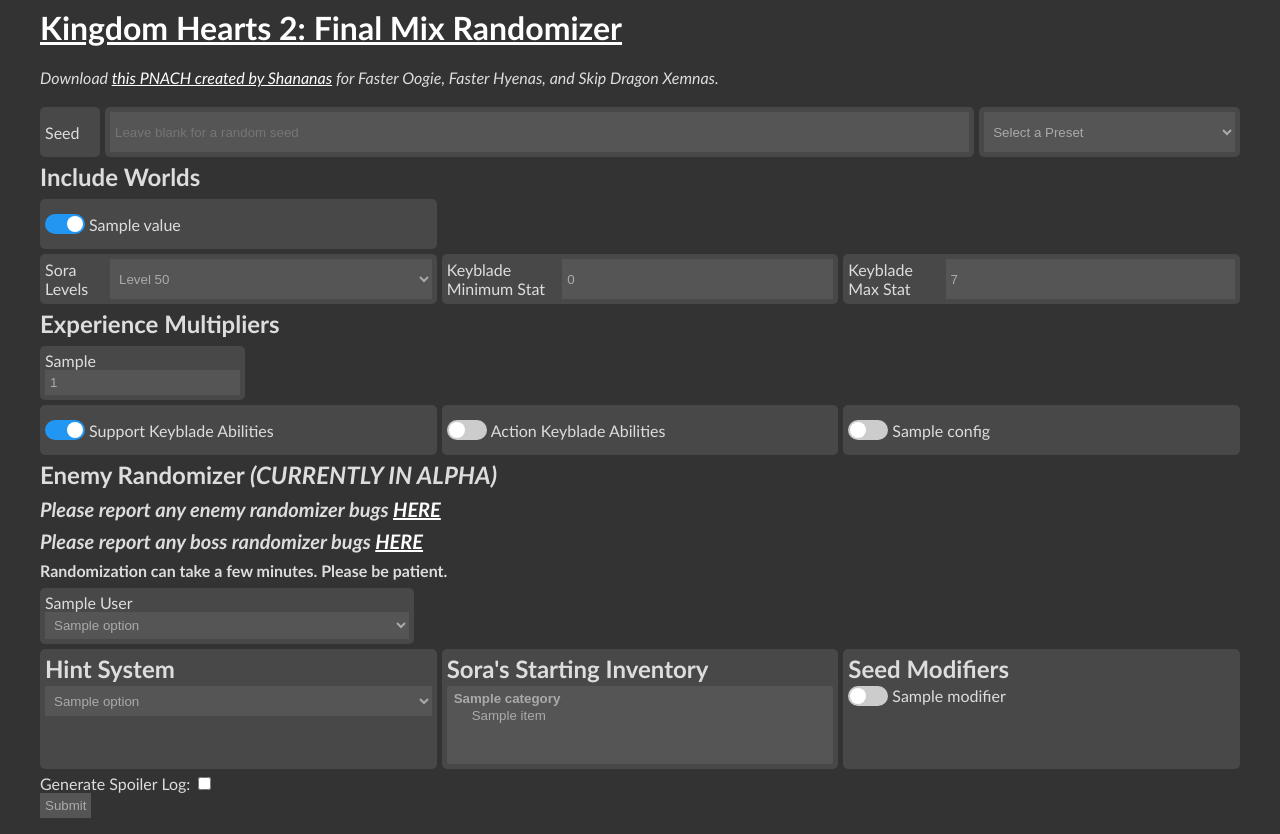
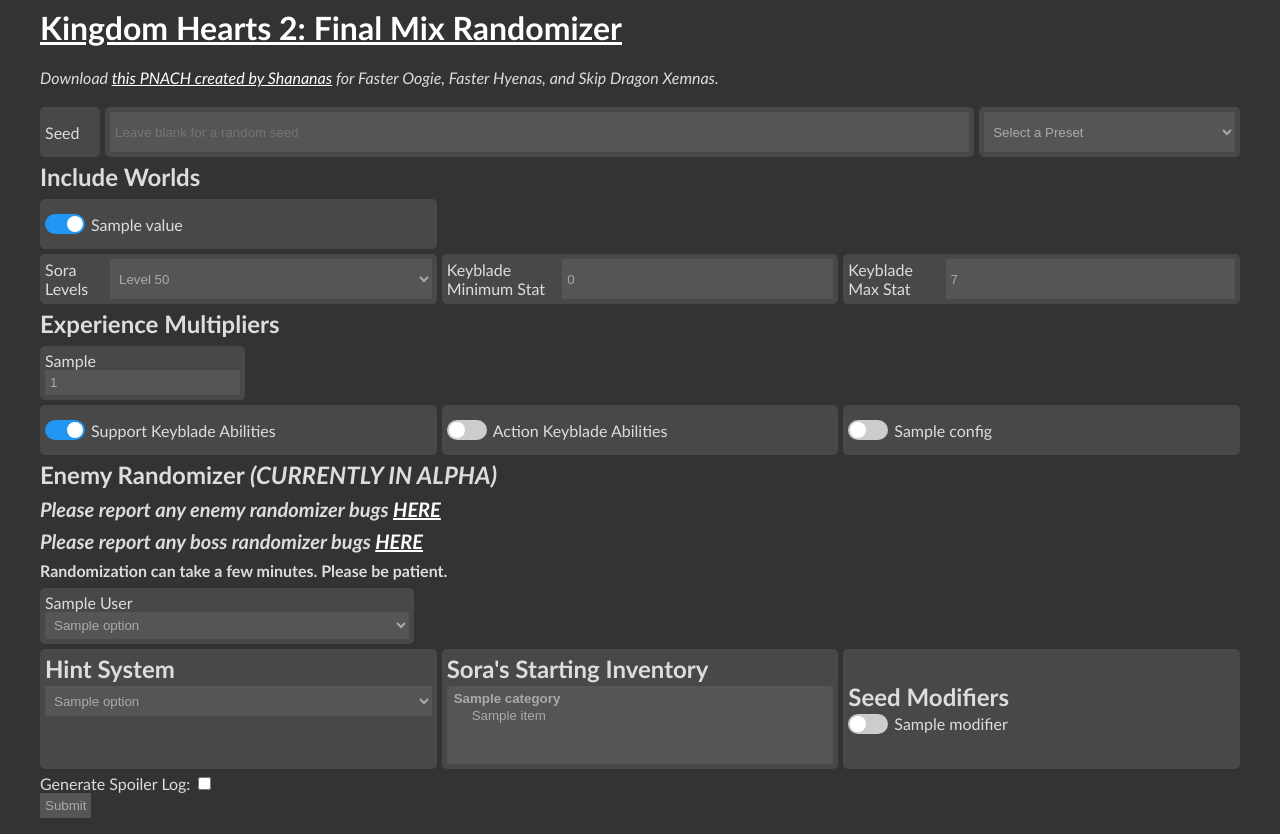
Before and after one commit to tommadness/KH2Randomizer, a Flask app: template templates/index.jinja in a window 1280 px wide. Run offline with Flask 2, Linux system fonts and the light colour scheme; the template is opened without the code that fills it: most values are stand-ins (such as "Sample title", 1, 10 or a date in 2020); parts of the project's set-up code (start-up, migrations or seed data) failed here and were passed over; some libraries are stand-ins or nearby versions.

Commit message:
better centering

```diff
--- a/static/css/style.css
+++ b/static/css/style.css
@@ -49,10 +49,15 @@ a {
   -webkit-box-align: normal;
       -ms-flex-align: normal;
           align-items: normal;
+  -webkit-box-pack: center;
+      -ms-flex-pack: center;
+          justify-content: center;
 }
 
-.container > div.vertical > div.bottom {
-  padding-top: 20px;
+.container > div.vertical.top {
+  -webkit-box-pack: normal;
+      -ms-flex-pack: normal;
+          justify-content: normal;
 }
 
 .container > div > input[type="text"], .container > div > input[type="number"], .container > div > select {
@@ -64,6 +69,9 @@ a {
   display: -webkit-box;
   display: -ms-flexbox;
   display: flex;
+  -webkit-box-align: center;
+      -ms-flex-align: center;
+          align-items: center;
   padding-bottom: 3px;
 }
 
@@ -96,7 +104,7 @@ a {
 }
 
 .switch + label {
-  margin-left: 4px;
+  margin-left: 6px;
 }
 
 .slider {
--- a/static/css/style.scss
+++ b/static/css/style.scss
@@ -36,9 +36,9 @@ a {
         &.vertical {
             flex-direction: column;
             align-items: normal;
-
-            > div.bottom {
-                padding-top: 20px;
+            justify-content: center;
+            &.top {
+                justify-content: normal;
             }
         }
 
@@ -49,6 +49,7 @@ a {
 
         > div {
             display: flex;
+            align-items: center;
             padding-bottom: 3px;
         }
     }
@@ -80,7 +81,7 @@ a {
     }
 
     + label {
-        margin-left: 4px;
+        margin-left: 6px;
     }
 }
 
--- a/templates/index.jinja
+++ b/templates/index.jinja
@@ -80,7 +80,7 @@
         {%endfor%}
         </div>
     <div class="container">
-        <div class="vertical">
+        <div class="vertical top">
             <h4>Hint System</h4>
             <select name="hintsType" style="width:100%" id="hint">
                 {%for option in hintSystems%}
```
Also changed, not shown: 1 other file.
